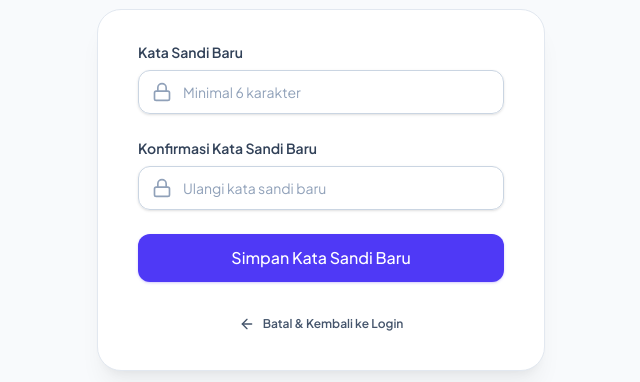
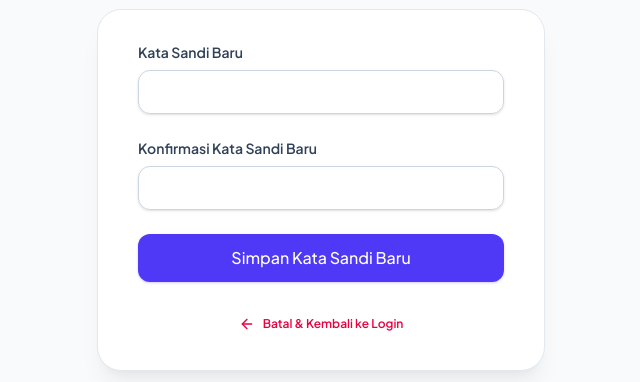
Before and after one commit to alvincomot/simaset-2, a React app in the folder frontend/: page /reset-password/1 in a window 1280 px wide. Shown: the part 298-680 px from the top of the page, without its empty margins (319-959 px from the left). Built offline with nearby package versions, Linux system fonts and the light colour scheme; no server answers; the HTML template or start-up script is replaced by a standard one.

Commit message:
style: clean up reset password auth icons

```diff
--- a/frontend/src/features/auth/ResetPasswordPage.jsx
+++ b/frontend/src/features/auth/ResetPasswordPage.jsx
@@ -1,6 +1,6 @@
 import React, { useState } from 'react';
 import { useParams, useNavigate, Link } from 'react-router-dom';
-import { Lock, CheckCircle2, AlertCircle, ArrowLeft, KeyRound } from 'lucide-react';
+import { CheckCircle2, AlertCircle, ArrowLeft, KeyRound } from 'lucide-react';
 import client from '../../lib/api/client';
 import Button from '../../components/ui/Button';
 
@@ -94,9 +94,6 @@ export const ResetPasswordPage = () => {
                   Kata Sandi Baru
                 </label>
                 <div className="mt-2 relative rounded-xl shadow-sm">
-                  <div className="absolute inset-y-0 left-0 pl-3.5 flex items-center pointer-events-none text-slate-400">
-                    <Lock className="w-5 h-5" />
-                  </div>
                   <input
                     id="newPassword"
                     name="newPassword"
@@ -104,8 +101,7 @@ export const ResetPasswordPage = () => {
                     required
                     value={newPassword}
                     onChange={(e) => setNewPassword(e.target.value)}
-                    placeholder="Minimal 6 karakter"
-                    className="block w-full pl-11 pr-4 h-11 rounded-xl border border-slate-300 dark:border-slate-700 bg-white dark:bg-slate-800/80 text-slate-900 dark:text-slate-100 placeholder:text-slate-400 focus:outline-none focus:ring-2 focus:ring-indigo-500 focus:border-indigo-500 text-sm transition-all"
+                    className="block w-full px-4 h-11 rounded-xl border border-slate-300 dark:border-slate-700 bg-white dark:bg-slate-800/80 text-slate-900 dark:text-slate-100 focus:outline-none focus:ring-2 focus:ring-indigo-500 focus:border-indigo-500 text-sm transition-all"
                   />
                 </div>
               </div>
@@ -115,9 +111,6 @@ export const ResetPasswordPage = () => {
                   Konfirmasi Kata Sandi Baru
                 </label>
                 <div className="mt-2 relative rounded-xl shadow-sm">
-                  <div className="absolute inset-y-0 left-0 pl-3.5 flex items-center pointer-events-none text-slate-400">
-                    <Lock className="w-5 h-5" />
-                  </div>
                   <input
                     id="confirmPassword"
                     name="confirmPassword"
@@ -125,8 +118,7 @@ export const ResetPasswordPage = () => {
                     required
                     value={confirmPassword}
                     onChange={(e) => setConfirmPassword(e.target.value)}
-                    placeholder="Ulangi kata sandi baru"
-                    className="block w-full pl-11 pr-4 h-11 rounded-xl border border-slate-300 dark:border-slate-700 bg-white dark:bg-slate-800/80 text-slate-900 dark:text-slate-100 placeholder:text-slate-400 focus:outline-none focus:ring-2 focus:ring-indigo-500 focus:border-indigo-500 text-sm transition-all"
+                    className="block w-full px-4 h-11 rounded-xl border border-slate-300 dark:border-slate-700 bg-white dark:bg-slate-800/80 text-slate-900 dark:text-slate-100 focus:outline-none focus:ring-2 focus:ring-indigo-500 focus:border-indigo-500 text-sm transition-all"
                   />
                 </div>
               </div>
@@ -146,7 +138,7 @@ export const ResetPasswordPage = () => {
               <div className="text-center pt-2">
                 <Link
                   to="/login"
-                  className="inline-flex items-center gap-2 text-xs font-semibold text-slate-600 dark:text-slate-400 hover:text-indigo-600 dark:hover:text-indigo-400 transition-colors"
+                  className="inline-flex items-center gap-2 text-xs font-semibold text-rose-600 dark:text-rose-400 hover:text-rose-700 dark:hover:text-rose-300 transition-colors"
                 >
                   <ArrowLeft className="w-4 h-4" />
                   Batal & Kembali ke Login
```
